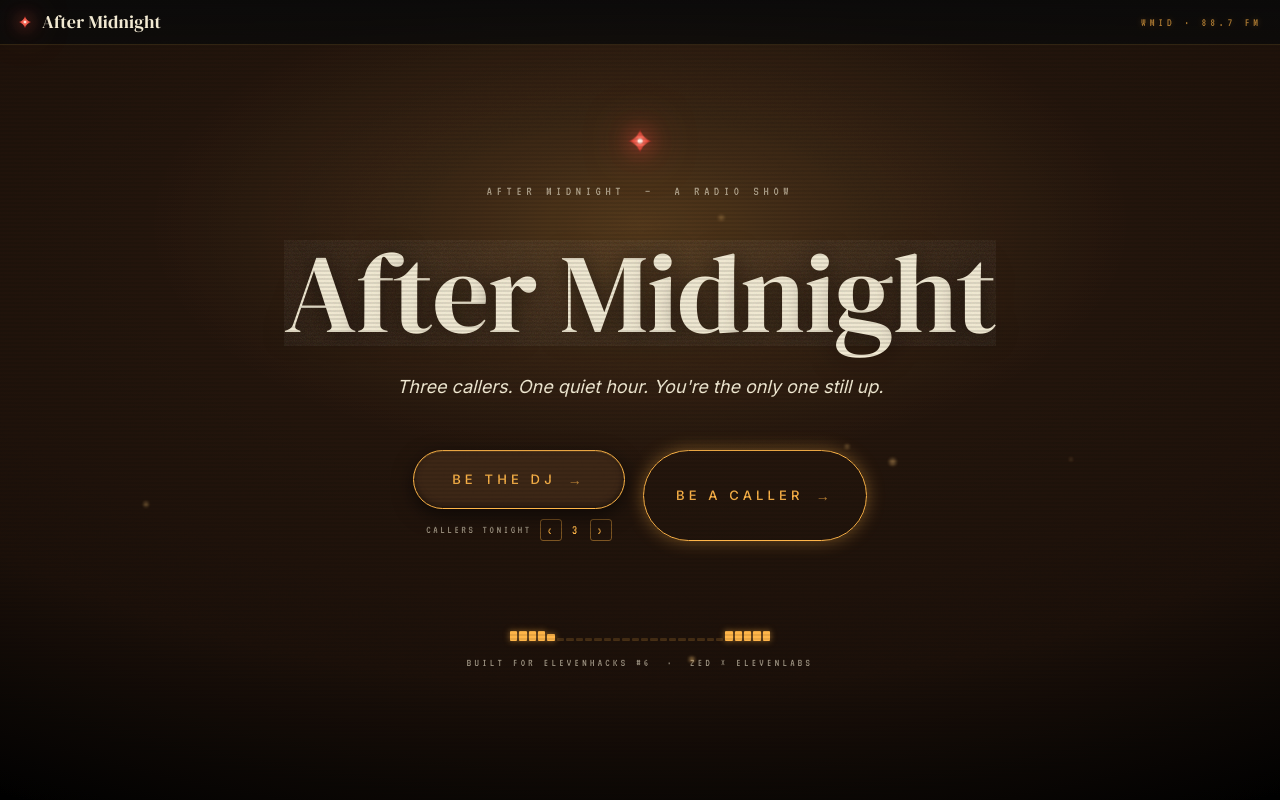
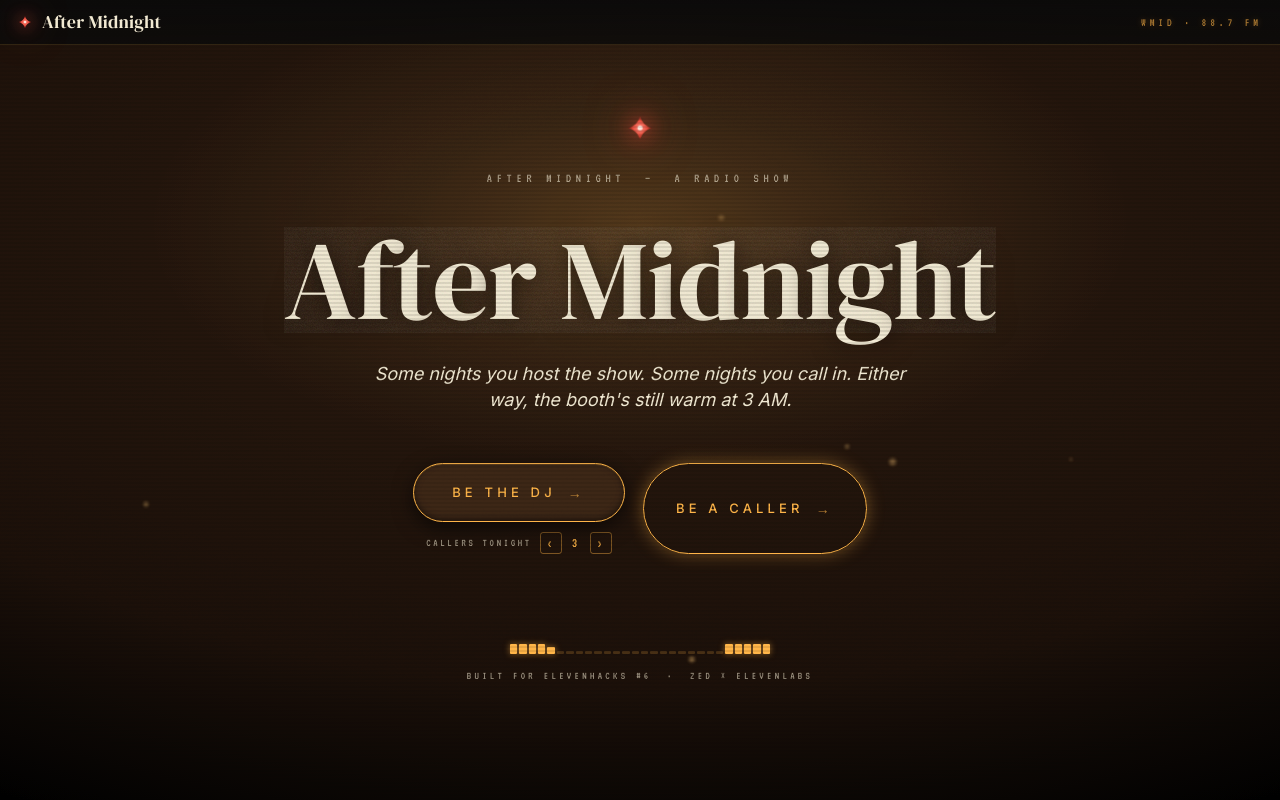
Before and after one commit to adityakumar68/After-Midnight, a Next.js app: page / in a window 1280 px wide. Built offline with nearby package versions, Linux system fonts and the light colour scheme.

Commit message:
copy(landing): new tagline reflecting both DJ and Caller modes

```diff
--- a/app/page.tsx
+++ b/app/page.tsx
@@ -45,7 +45,7 @@ export default function Landing() {
             color: "var(--cream)", opacity: 0.85, lineHeight: 1.45, maxWidth: 560,
             animation: "fade-up 1.2s 1.4s ease-out both",
           }}>
-            Three callers. One quiet hour. You&apos;re the only one still up.
+            Some nights you host the show. Some nights you call in. Either way, the booth&apos;s still warm at 3 AM.
           </p>
 
           <div style={{
```
